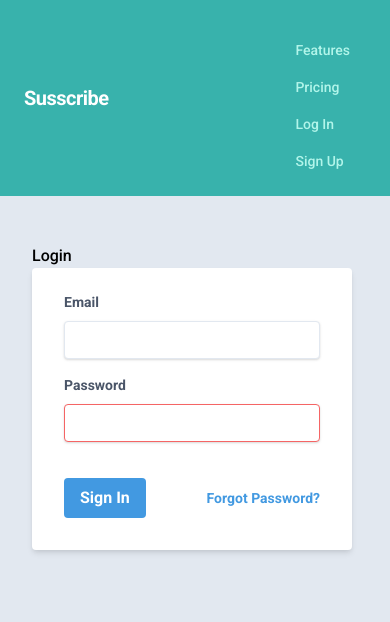
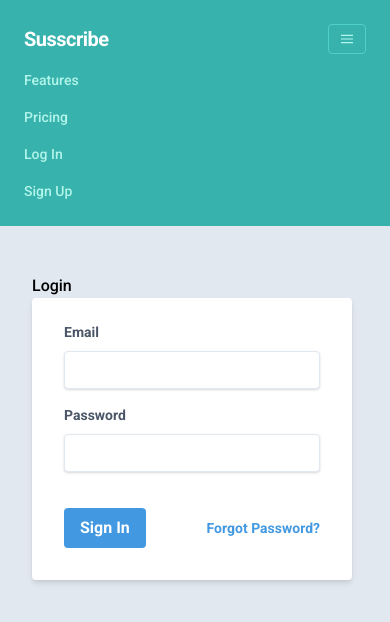
Before and after one commit to codebender16/zsusscribe-client, a React (Create React App) app: page /login in a window 390 px wide. Shown: the top 622 px of the page. Built offline with nearby package versions, Linux system fonts and the light colour scheme.

Commit message:
fix datepicker show problem & add css in subscription and navbar

```diff
--- a/src/components/EditSubscription.jsx
+++ b/src/components/EditSubscription.jsx
@@ -71,7 +71,7 @@ class EditSubscription extends React.Component {
   };
 
   render() {
-    const { name, payment_amount, payment_date, loading } = this.state;
+    const { name, payment_amount, loading } = this.state;
     return (
       !loading && (
         <>
@@ -111,9 +111,10 @@ class EditSubscription extends React.Component {
               <div className="w-full px-3">
                 <label className="text-xl block tracking-wide text-gray-700 text-xs font-bold mb-2 " htmlFor="payment_date">Payment Date</label>
                 <DatePicker className="appearance-none block w-full bg-gray-200 text-gray-700 border border-gray-200 rounded py-3 px-4 mb-3 leading-tight focus:outline-none focus:bg-white focus:border-gray-500"
-                    selected={this.state.payment_date}
+                    // dateFormat="yyyy/MM/dd"
+                    selected={new Date(this.state.payment_date)}
                     onChange={this.handleChange}
-                    value={payment_date}
+                    // value={payment_date}
                 />
               </div>
             </div>
--- a/src/components/Login.jsx
+++ b/src/components/Login.jsx
@@ -64,7 +64,7 @@ class Login extends React.Component {
         <div className="mb-6">
           <label className="block text-gray-700 text-sm font-bold mb-2" htmlFor="password">Password</label>
           <input
-            className="shadow appearance-none border border-red-500 rounded w-full py-2 px-3 text-gray-700 mb-3 leading-tight focus:outline-none focus:shadow-outline"
+            className="shadow appearance-none border border-black-500 rounded w-full py-2 px-3 text-gray-700 mb-3 leading-tight focus:outline-none focus:shadow-outline"
             type="password"
             name="password"
             id="password"
--- a/src/components/SignUp.jsx
+++ b/src/components/SignUp.jsx
@@ -61,7 +61,7 @@ class SignUp extends React.Component {
           <div className="mb-6">
           <label className="block text-gray-700 text-sm font-bold mb-2" htmlFor="password">Password</label>
           <input
-            className="shadow appearance-none border border-red-500 rounded w-full py-2 px-3 text-gray-700 mb-3 leading-tight focus:outline-none focus:shadow-outline"
+            className="shadow appearance-none border border-black-500 rounded w-full py-2 px-3 text-gray-700 mb-3 leading-tight focus:outline-none focus:shadow-outline"
             type="password"
             name="password"
             id="password"
--- a/src/components/Subscription.jsx
+++ b/src/components/Subscription.jsx
@@ -62,17 +62,16 @@ class Subscriptions extends React.Component {
   renderSubscriptions = (subscriptions) => {
       return subscriptions.map((subscription, index) => {
       return (
-          <div key={index} className="subscription">
-          <h3>{subscription.name}</h3>
-          <p>$: {subscription.payment_amount}</p>
-          <p>{subscription.payment_date}</p>
-          <p>{subscription.category_name}</p>
-          <div className="edit-delete-container">
-              <Link to={`/subscriptions/${subscription.id}/edit`}>Edit</Link>
-              <span onClick={() => this.deleteSubscription(subscription.id)}>Delete</span>
-          </div>
-          <hr />
-          </div>
+              <div key={index} className="flex flex-row">
+                <div className="flex-none text-gray-700 text-center bg-gray-400 px-4 py-2 m-2">{subscription.name}</div>
+                <div className="flex-none text-gray-700 text-center bg-gray-400 px-4 py-2 m-2">$: {subscription.payment_amount}</div>
+                <div className="flex-none text-gray-700 text-center bg-gray-400 px-4 py-2 m-2">{subscription.payment_date}</div>
+                <p>{subscription.category_name}</p>
+                <div className="edit-delete-container inline-flex">
+                    <Link className="bg-gray-300 hover:bg-gray-400 text-gray-800 font-bold py-2 px-4 rounded-l" type="button" to={`/subscriptions/${subscription.id}/edit`}>Edit</Link>
+                    <span className="bg-gray-300 hover:bg-gray-400 text-gray-800 font-bold py-2 px-4 rounded-r" type="button" onClick={() => this.deleteSubscription(subscription.id)}>Delete</span>
+                </div>
+              </div>
       );
       });
   };
--- a/src/shared/SignedOutNavBar.jsx
+++ b/src/shared/SignedOutNavBar.jsx
@@ -3,15 +3,27 @@ import { Link } from 'react-router-dom'
 
 const SignedOutNavBar = () => (
     <>
+        {/* <div className="flex items-center justify-between flex-wrap bg-teal-500 p-6"> */}
           <div className="flex items-center flex-shrink-0 text-white mr-6">
             <span className="font-semibold text-xl tracking-tight">Susscribe</span>
           </div>
+
+          <div className="block lg:hidden">
+            <button className="flex items-center px-3 py-2 border rounded text-teal-200 border-teal-400 hover:text-white hover:border-white" >
+            <svg className="fill-current h-3 w-3" viewBox="0 0 20 20" xmlns="http://www.w3.org/2000/svg"><title>Menu</title><path d="M0 3h20v2H0V3zm0 6h20v2H0V9zm0 6h20v2H0v-2z"/></svg>
+                {/* <path v-if="isOpen" fill-rule="evenodd" d="M18.278 16.864a1 1 0 0 1-1.414 1.414l-4.829-4.828-4.828 4.828a1 1 0 0 1-1.414-1.414l4.828-4.829-4.828-4.828a1 1 0 0 1 1.414-1.414l4.829 4.828 4.828-4.828a1 1 0 1 1 1.414 1.414l-4.828 4.829 4.828 4.828z"/>
+                <path v-if="!isOpen" fill-rule="evenodd" d="M4 5h16a1 1 0 0 1 0 2H4a1 1 0 1 1 0-2zm0 6h16a1 1 0 0 1 0 2H4a1 1 0 0 1 0-2zm0 6h16a1 1 0 0 1 0 2H4a1 1 0 0 1 0-2z"/> */}
+            </button>
+          </div>
+          <div className="w-full block flex-grow lg:flex lg:items-center lg:w-auto">
             <div className="text-sm lg:flex-grow">
               <Link className="block mt-4 lg:inline-block lg:mt-0 text-teal-200 hover:text-white mr-4" to="/">Features</Link>
               <Link className="block mt-4 lg:inline-block lg:mt-0 text-teal-200 hover:text-white mr-4" to="/">Pricing</Link>
               <Link className="block mt-4 lg:inline-block lg:mt-0 text-teal-200 hover:text-white mr-4" to="/login">Log In</Link>
               <Link className="block mt-4 lg:inline-block lg:mt-0 text-teal-200 hover:text-white mr-4" to="/sign-up">Sign Up</Link>
             </div>
+          </div>
+      {/* </div> */}
     </>
 )
 
```
Lines whose indentation alone changed are shown as unchanged.
